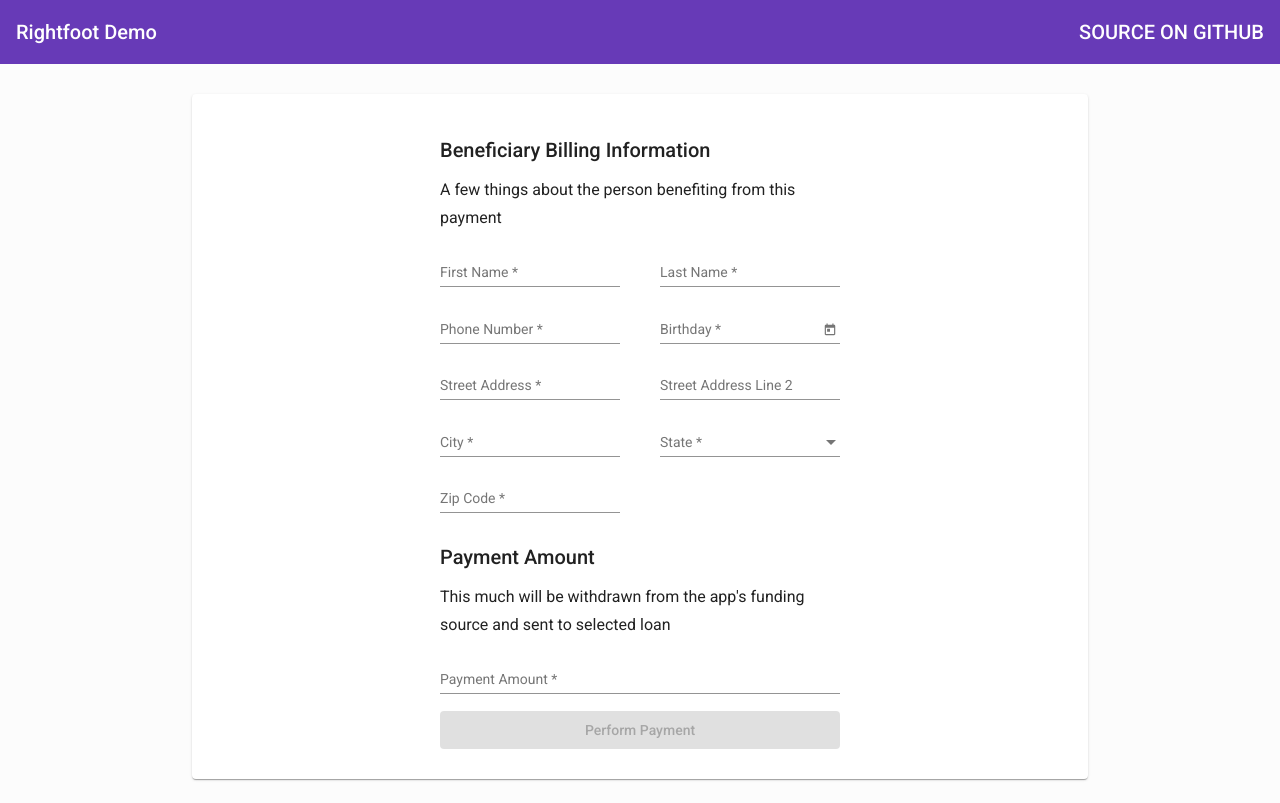
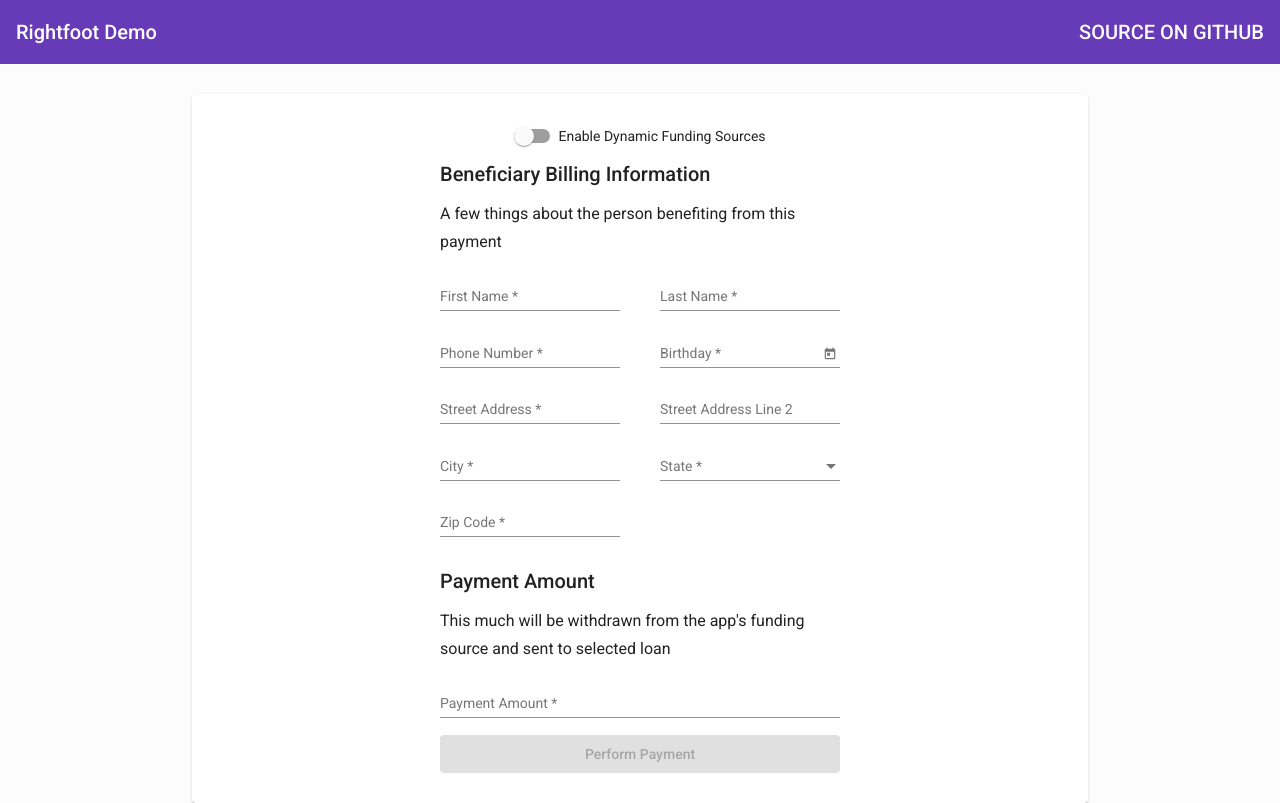
Before and after one commit to Charitize/rightfoot-payments-demo, an Angular app: page / in a window 1280 px wide. Built offline with nearby package versions, Linux system fonts and the light colour scheme; what ngx-plaid-link would draw is missing.

Commit message:
Added flow toggler and flow service

```diff
--- a/src/app/app.module.ts
+++ b/src/app/app.module.ts
@@ -21,6 +21,8 @@ import { PaymentSuccessComponent } from './payment-success/payment-success.compo
 import { SuccessCheckComponent } from './success-check/success-check.component';
 import { MatExpansionModule } from '@angular/material/expansion';
 import { AuthInterceptor } from './auth.interceptor';
+import { FlowToggleComponent } from './flow-toggle/flow-toggle.component';
+import { MatSlideToggleModule } from '@angular/material/slide-toggle';
 
 /** Primary entry point for the entire application. */
 @NgModule({
@@ -31,6 +33,7 @@ import { AuthInterceptor } from './auth.interceptor';
     PayLoansComponent,
     PaymentSuccessComponent,
     SuccessCheckComponent,
+    FlowToggleComponent,
   ],
   imports: [
     BrowserModule,
@@ -47,7 +50,8 @@ import { AuthInterceptor } from './auth.interceptor';
     MatExpansionModule,
     ReactiveFormsModule,
     FormsModule,
-    NgxPlaidLinkModule
+    NgxPlaidLinkModule,
+    MatSlideToggleModule
   ],
   providers: [
     {
--- /dev/null
+++ b/src/app/flow-toggle/flow-toggle.component.html
@@ -0,0 +1,6 @@
+<mat-slide-toggle
+    (toggleChange)="toggleFlow()"
+    [checked]="isChecked$ | async"
+    color="primary">
+  Enable Dynamic Funding Sources
+</mat-slide-toggle>
--- /dev/null
+++ b/src/app/flow-toggle/flow-toggle.component.ts
@@ -0,0 +1,40 @@
+import { Component, OnDestroy } from '@angular/core';
+import { FlowService } from '../flow.service';
+import { map, take } from 'rxjs/operators';
+import { Flow } from '../shared/flow.enum';
+import { Observable, Subscription } from 'rxjs';
+
+/**
+ * Simple toggle component which switches between two flows:
+ * Dynamic funding sources and Monolithic funding source
+ * using {@link FlowService}.
+ */
+@Component({
+  selector: 'app-flow-toggle',
+  templateUrl: './flow-toggle.component.html'
+})
+export class FlowToggleComponent implements OnDestroy {
+  private subscription: Subscription;
+
+  public isChecked$: Observable<boolean> = this.flowService.activeFlow$.pipe(
+    map(flow => flow === Flow.DYNAMIC)
+  );
+
+  constructor(private flowService: FlowService) {
+  }
+
+  public toggleFlow(): void {
+    this.subscription = this.flowService.activeFlow$
+      .pipe(take(1))
+      .subscribe(activeFlow => {
+        const flow = activeFlow === Flow.MONOLITHIC ? Flow.DYNAMIC : Flow.MONOLITHIC;
+        this.flowService.setActiveFlow(flow);
+      });
+  }
+
+  ngOnDestroy(): void {
+    if (this.subscription) {
+      this.subscription.unsubscribe();
+    }
+  }
+}
--- /dev/null
+++ b/src/app/flow.service.ts
@@ -0,0 +1,29 @@
+import { Injectable } from '@angular/core';
+import { BehaviorSubject } from 'rxjs';
+import { Flow } from './shared/flow.enum';
+
+/**
+ * Provides simple functionality to change demo application flow.
+ * Allows switching between different app behaviors such as using
+ * Rightfoot's monolithic funding source or to allow adding funding
+ * sources dynamically.
+ * @link Flow
+ */
+@Injectable({
+  providedIn: 'root'
+})
+export class FlowService {
+  private activeFlowSubject: BehaviorSubject<Flow> = new BehaviorSubject<Flow>(Flow.MONOLITHIC);
+
+  /**
+   * Stream with a currently active app flow.
+   */
+  public activeFlow$ = this.activeFlowSubject.asObservable();
+
+  /**
+   * Updates active flow for the application.
+   */
+  public setActiveFlow(flow: Flow): void {
+    this.activeFlowSubject.next(flow);
+  }
+}
--- a/src/app/payment-form/payment-form.component.html
+++ b/src/app/payment-form/payment-form.component.html
@@ -1,5 +1,7 @@
 <mat-card class="form-card mat-typography">
   <mat-card-content class="form-card__content">
+    <app-flow-toggle></app-flow-toggle>
+
     <form (ngSubmit)="onSubmit()" [formGroup]="form">
       <!--   Form group for collecting demographics information.   -->
       <ng-container *ngIf="!isDemographicsInfoProvided">
--- /dev/null
+++ b/src/app/shared/flow.enum.ts
@@ -0,0 +1,17 @@
+/**
+ * This enum defines flows our app can behave in.
+ * @link FlowService
+ */
+export enum Flow {
+  /**
+   * The default way. App asks for required demographics information
+   * to make payments, uses plaid link to gather information about loans,
+   * creates a user and makes a payment using application's monolithic funding source.
+   */
+  MONOLITHIC,
+  /**
+   * This flow allows to add a funding source dynamically via plaid link and asking for
+   * Social Security Number in addition to the default information.
+   */
+  DYNAMIC
+}
```
